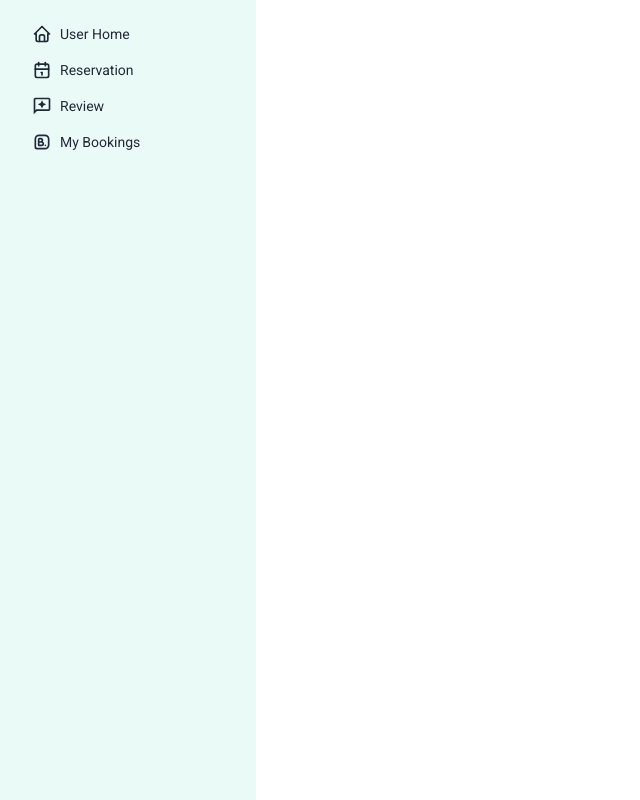
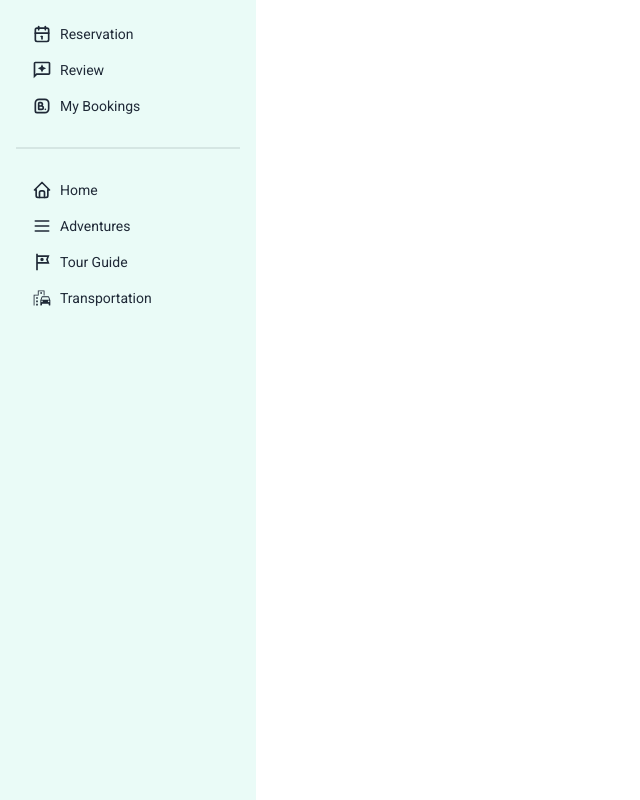
Before and after one commit to mdshakil04/book-swiftly-client-backup, a React (Vite) app: page /dashboard in a window 1280 px wide. Shown: the whole page, without its empty margins (0-640 px from the left). Built offline with nearby package versions, Linux system fonts and the light colour scheme; no server answers.

Commit message:
Dashboard updated

```diff
--- a/src/Layout/Dashboard.jsx
+++ b/src/Layout/Dashboard.jsx
@@ -1,8 +1,10 @@
 /* eslint-disable no-unused-vars */
 import React from "react";
-import { TbBrandBooking, TbCalendar, TbHome } from "react-icons/tb";
+import { TbBrandBooking, TbCalendar, TbHome, TbMenu, TbMenu2 } from "react-icons/tb";
 import { MdOutlineReviews } from "react-icons/md";
 import { NavLink, Outlet } from "react-router-dom";
+import { MdOutlineTour } from "react-icons/md";
+import { MdEmojiTransportation } from "react-icons/md";
 
 const Dashboard = () => {
   return (
@@ -11,9 +13,6 @@ const Dashboard = () => {
         <div className=" w-64 min-h-screen bg-[#EAFBF7]">
             <ul className=" menu p-4">
                 <li className="">
-                    <NavLink to='/dashboard/userHome'><span className=" text-xl"><TbHome /></span> User Home</NavLink>
-                </li>
-                <li className="">
                     <NavLink to='/dashboard/reservation'><span className=" text-xl"><TbCalendar /></span> Reservation</NavLink>
                 </li>
                 <li className="">
@@ -21,6 +20,19 @@ const Dashboard = () => {
                 </li>
                 <li className="">
                     <NavLink to='/dashboard/cart'><span className=" text-xl"><TbBrandBooking /></span> My Bookings</NavLink>
+                </li>
+                <div className="divider"></div>
+                <li className="">
+                    <NavLink to='/'><span className=" text-xl"><TbHome /></span>Home</NavLink>
+                </li>
+                <li className="">
+                    <NavLink to='/service'><span className=" text-xl"><TbMenu2 /></span>Adventures</NavLink>
+                </li>
+                <li className="">
+                    <NavLink to='/tourGides'><span className=" text-xl"><MdOutlineTour /></span>Tour Guide</NavLink>
+                </li>
+                <li className="">
+                    <NavLink to='/transports'><span className=" text-xl"><MdEmojiTransportation /></span>Transportation</NavLink>
                 </li>
             </ul>
         </div>
--- a/src/pages/Dashboard/Cart/Cart.jsx
+++ b/src/pages/Dashboard/Cart/Cart.jsx
@@ -2,7 +2,7 @@
 
 const Cart = () => {
     return (
-        <div>
+        <div className=" my-12">
             <h2 className="text-6xl text-center">My Bookings</h2>
         </div>
     );
```
